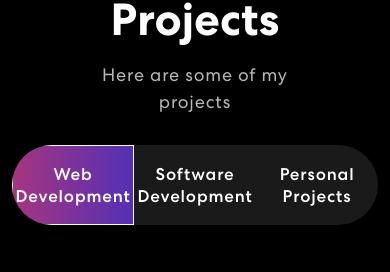
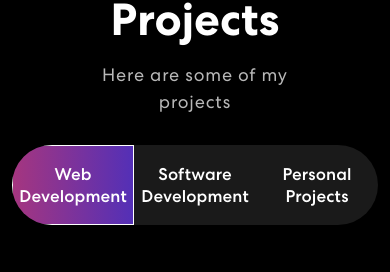
Before and after one commit to yemregumus/new-portfolio, a React (Create React App) app: page / in a window 390 px wide. Shown: the part 1888-2160 px from the top of the page. Built offline with nearby package versions, Linux system fonts and the light colour scheme; no server answers.

Commit message:
fix: corrected css for responsive design on project nav pills

```diff
--- a/src/App.css
+++ b/src/App.css
@@ -475,7 +475,7 @@ nav.navbar .navbar-toggler[aria-expanded="true"] .navbar-toggler-icon {
   color: #fff;
   width: 100%;
   font-size: 17px;
-  letter-spacing: 0.8px;
+  letter-spacing: 0.1px;
   font-weight: 500;
   position: relative;
   transition: 0.3s ease-in-out;
```
